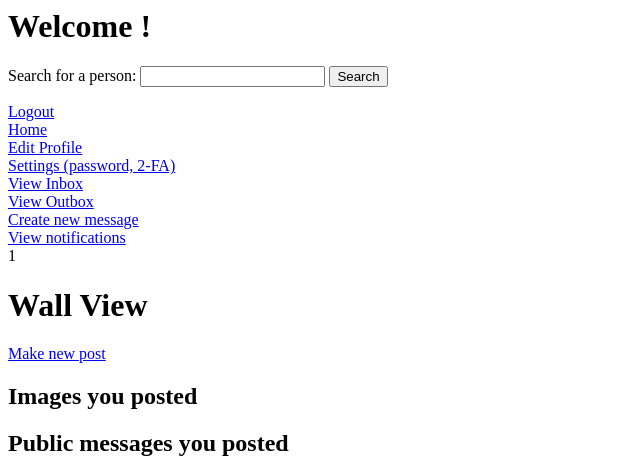
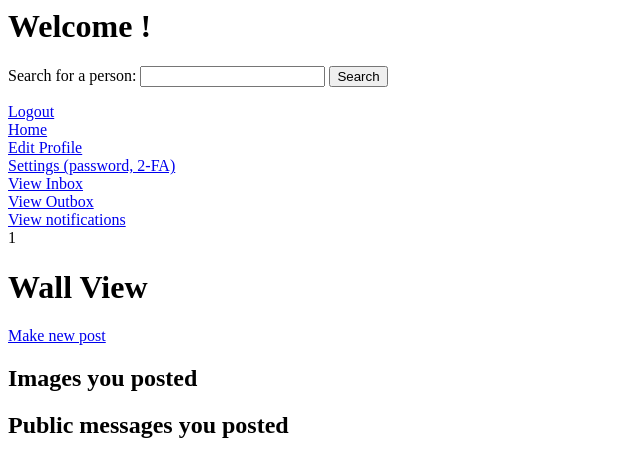
Before and after one commit to christiankfoury/Assignment-02-Ecommerce, a PHP site: the page made by app/views/Profile/index.php in a window 1280 px wide. Shown: the top 468 px of the page, without its empty margins (0-640 px from the left). Run offline with PHP 8.4, Linux system fonts and the light colour scheme; the template is opened without the code that fills it, so the values that code supplies are empty; the visitor is signed in with stand-in values (Sample User, id 1).

Commit message:
removed create message from index.

```diff
--- a/app/views/Profile/index.php
+++ b/app/views/Profile/index.php
@@ -12,7 +12,6 @@
 <a href="/Profile/settings">Settings (password, 2-FA)</a><br>
 <a href="/Profile/inbox/<?php echo $data['profile']->profile_id; ?>">View Inbox</a><br>
 <a href="/Profile/outbox/<?php echo $data['profile']->profile_id; ?>">View Outbox</a><br>
-<a href="/Profile/newMessage">Create new message</a><br>
 <a href="/Profile/notifications">View notifications</a><br>
 <!-- use session variables as global variable -->
 <?php echo $_SESSION['user_id']?>
```
